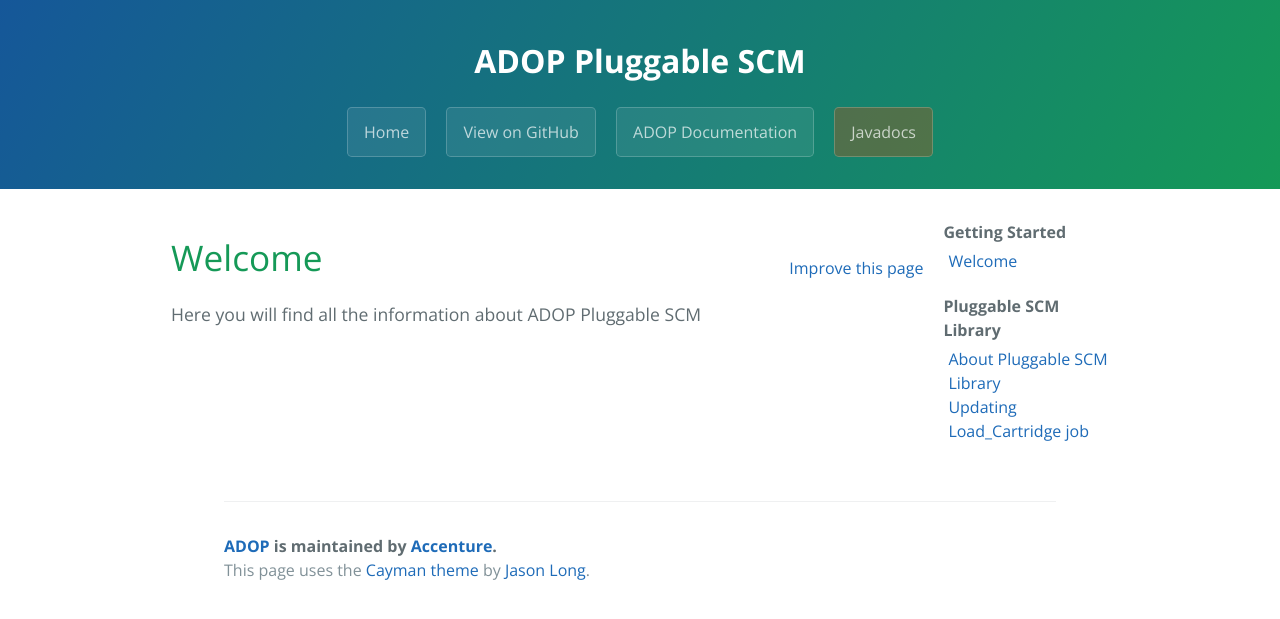
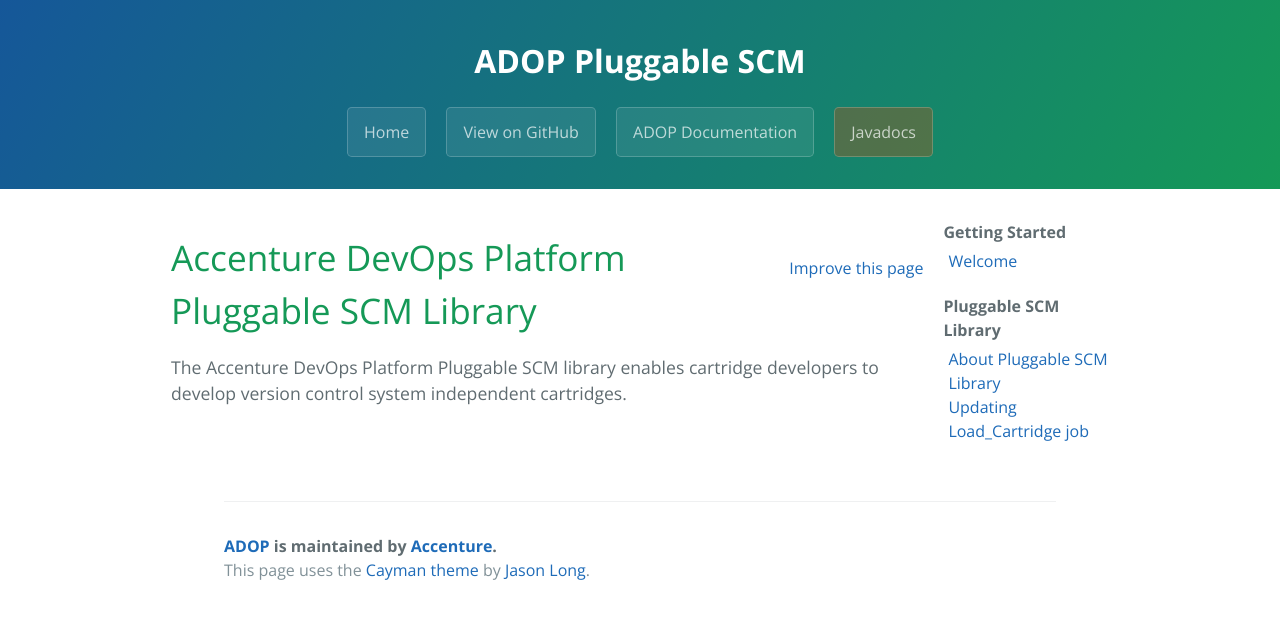
Before and after one commit to RobertNorthard/adop-pluggable-scm, a Jekyll site: the page built from site/index.md, in a window 1280 px wide. Shown: the top 619 px of the page. Built offline with Jekyll 4.4.1, drawn with Linux system fonts in a browser that asks for light colours.

Commit message:
Improve documenation.

```diff
--- a/site/index.md
+++ b/site/index.md
@@ -1,5 +1,6 @@
 ---
 layout: docs
-title: Welcome
+title: Accenture DevOps Platform Pluggable SCM Library
 ---
-Here you will find all the information about ADOP Pluggable SCM
+
+The Accenture DevOps Platform Pluggable SCM library enables cartridge developers to develop version control system independent cartridges.
```
